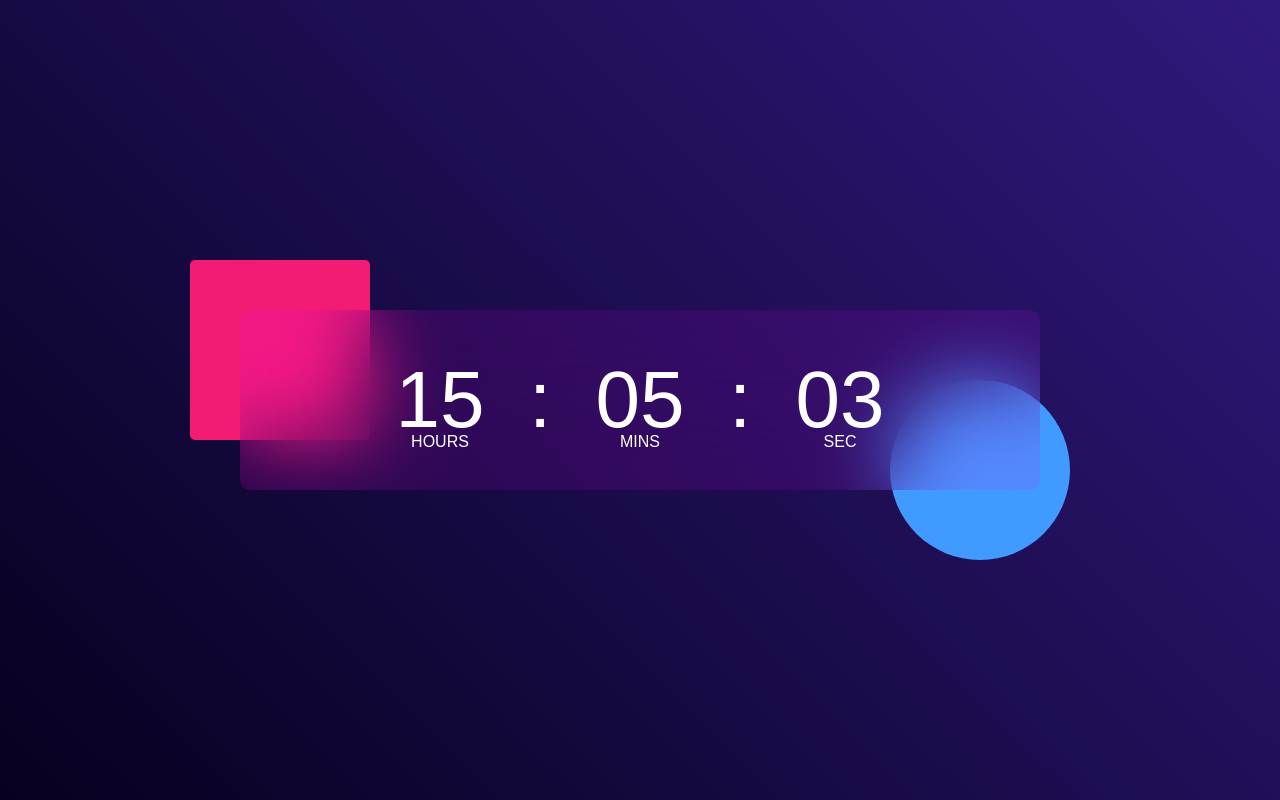
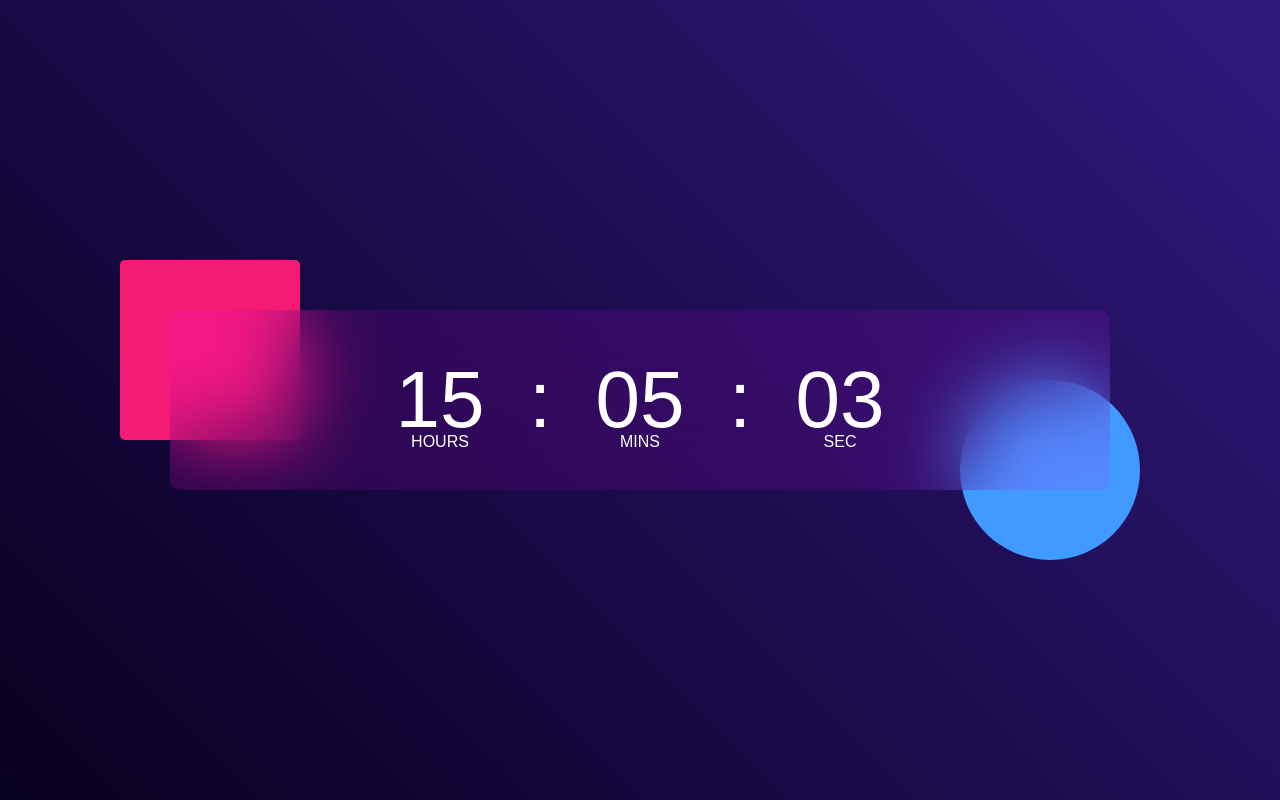
Before and after one commit to rehmnjr/digital_clock, a plain HTML site: page index.html in a window 1280 px wide. Drawn offline with Linux system fonts and the light colour scheme.

Commit message:
response

```diff
--- a/style.css
+++ b/style.css
@@ -4,13 +4,19 @@
     font-family:'Poppins', sans-serif;
     box-sizing: border-box;
 }
+body{
+    width: 100vw;
+    height: 100vh;
+  overflow-x: hidden;
+}
 
 .hero{
-    width: 100%;
+    width: 100vw;
     height: 100vh;
     background: linear-gradient(45deg, #08001f, #30197d);
     color: #ffffff;
     position: relative;
+    min-width: 1200px;
 }
 
 .container{
@@ -20,6 +26,7 @@
     top: 50%;
     left: 50%;
     transform: translate(-50%, -50%);
+    min-width: 940px;
 
 }
 
```
Also changed, not shown: index.html (+0 -1 lines).
